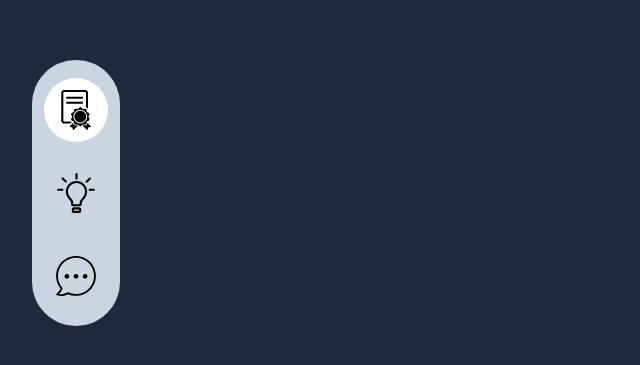
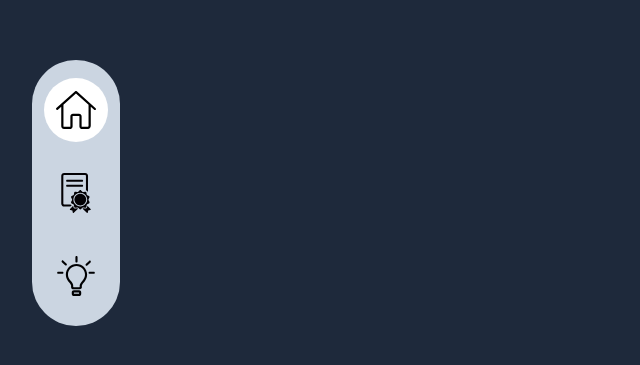
Before and after one commit to milairhu/milairhu.github.io, a React (Create React App) app: page / in a window 1280 px wide. Shown: the part 207-572 px from the top of the page, without its empty margins (0-640 px from the left). Built offline with nearby package versions, Linux system fonts and the light colour scheme.

Commit message:
Replace Contacts by Home

```diff
--- a/src/components/SideNav/SideNav.tsx
+++ b/src/components/SideNav/SideNav.tsx
@@ -1,17 +1,17 @@
 import React, { useEffect, useState } from 'react';
 import { ReactComponent as DiplomaSVG} from '../../icons/diploma.svg';
 import { ReactComponent as ProjectsSVG} from '../../icons/projects.svg';
-import { ReactComponent as ContactSVG} from '../../icons/contact.svg';
+import { ReactComponent as HomeSVG  } from '../../icons/home.svg';
 
 enum SideNavItems {
   DIPLOMA = 'diploma',
   PROJECTS = 'projects',
-  CONTACT = 'contact',
+  HOME = 'home'
 }
 
 const SideNav = () => {
 
-  const [curr, setCurr] = useState<SideNavItems>(SideNavItems.DIPLOMA);
+  const [curr, setCurr] = useState<SideNavItems>(SideNavItems.HOME);
 
   useEffect(() => {
     console.log(curr);
@@ -20,15 +20,15 @@ const SideNav = () => {
 
   return (
       <div className=" bg-slate-300 rounded-full h-full px-3 flex flex-col justify-evenly">
+        <div className={`${curr === SideNavItems.HOME && 'bg-white'} rounded-full p-3`}>
+          <HomeSVG className="w-10 h-10 cursor-pointer" onClick={()=> setCurr(SideNavItems.HOME)}/>
+        </div>
         <div className={`${curr === SideNavItems.DIPLOMA && 'bg-white'} rounded-full p-3`}>
           <DiplomaSVG className="w-10 h-10 cursor-pointer" onClick={()=> setCurr(SideNavItems.DIPLOMA)} />
         </div>
         <div className={`${curr === SideNavItems.PROJECTS && 'bg-white'} rounded-full p-3`}>
           <ProjectsSVG className="w-10 h-10 cursor-pointer" onClick={()=> setCurr(SideNavItems.PROJECTS)} />
         </div>
-        <div className={`${curr === SideNavItems.CONTACT && 'bg-white'} rounded-full p-3`}>
-          <ContactSVG className="w-10 h-10 cursor-pointer" onClick={()=> setCurr(SideNavItems.CONTACT)}/>
-        </div>
     </div>
   );
 }
```
Also changed, not shown: src/icons/home.svg (added).
